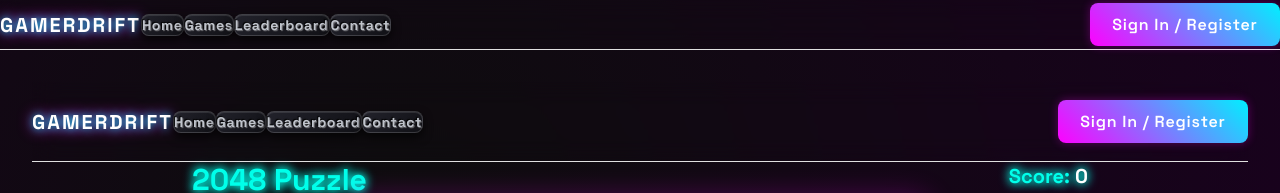
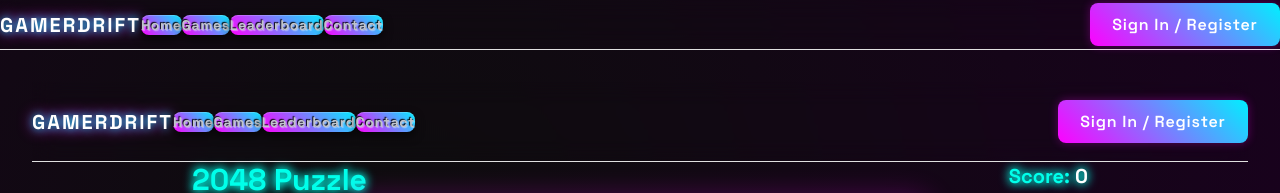
Before and after one commit to gamerdrift/gamerdrift.github.io, a Next.js app: page /play/2048/ in a window 1280 px wide. Shown: the top 193 px of the page. Built offline with nearby package versions, Linux system fonts and the light colour scheme; no server answers.

Commit message:
Update background of metallic tabs to match pink-to-blue neon gradient, preserving silver engraved text styles

```diff
--- a/styles/cyberpunk.css
+++ b/styles/cyberpunk.css
@@ -161,11 +161,11 @@ html:not(.dark) .bg-cyber-grid {
 
 /* Crafted Metallic Embossed Tabs */
 .metallic-tab {
-  background: linear-gradient(135deg, #22222b 0%, #111116 100%);
-  border: 1px solid rgba(200, 200, 200, 0.2);
+  background: linear-gradient(45deg, var(--neon-pink), var(--neon-blue));
+  border: none;
   box-shadow:
-    inset 0 1px 0 rgba(255, 255, 255, 0.1),
-    0 4px 10px rgba(0, 0, 0, 0.7);
+    inset 0 1px 0 rgba(255, 255, 255, 0.2),
+    0 4px 10px rgba(0, 0, 0, 0.6);
   color: #c0c4cc; /* silver grey */
   font-family: var(--font-main);
   font-weight: 700;
@@ -178,16 +178,16 @@ html:not(.dark) .bg-cyber-grid {
 }
 
 .metallic-tab:hover {
-  background: linear-gradient(135deg, #2a2a35 0%, #15151c 100%);
-  border-color: rgba(255, 255, 255, 0.4);
+  background: linear-gradient(45deg, var(--neon-pink), var(--neon-blue));
+  opacity: 0.95;
   color: #ffffff;
   text-shadow:
     -1px -1px 1px rgba(0, 0, 0, 0.95),
     1px 1px 2px rgba(255, 255, 255, 0.75);
   box-shadow:
-    inset 0 1px 0 rgba(255, 255, 255, 0.15),
-    0 0 12px rgba(255, 255, 255, 0.15),
-    0 6px 14px rgba(0, 0, 0, 0.85);
+    inset 0 1px 0 rgba(255, 255, 255, 0.25),
+    0 0 15px var(--neon-pink),
+    0 0 20px var(--neon-blue);
   transform: translateY(-1px);
 }
 
```
